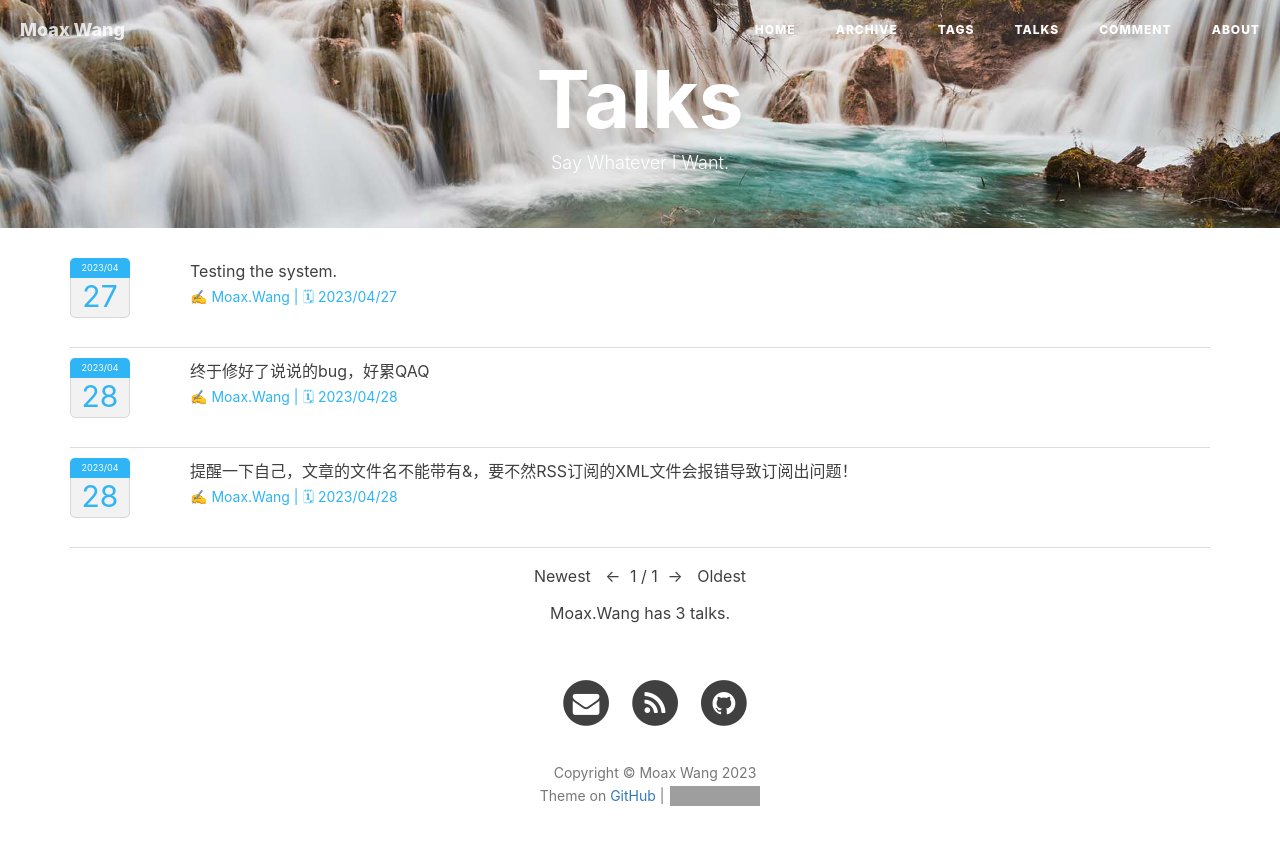
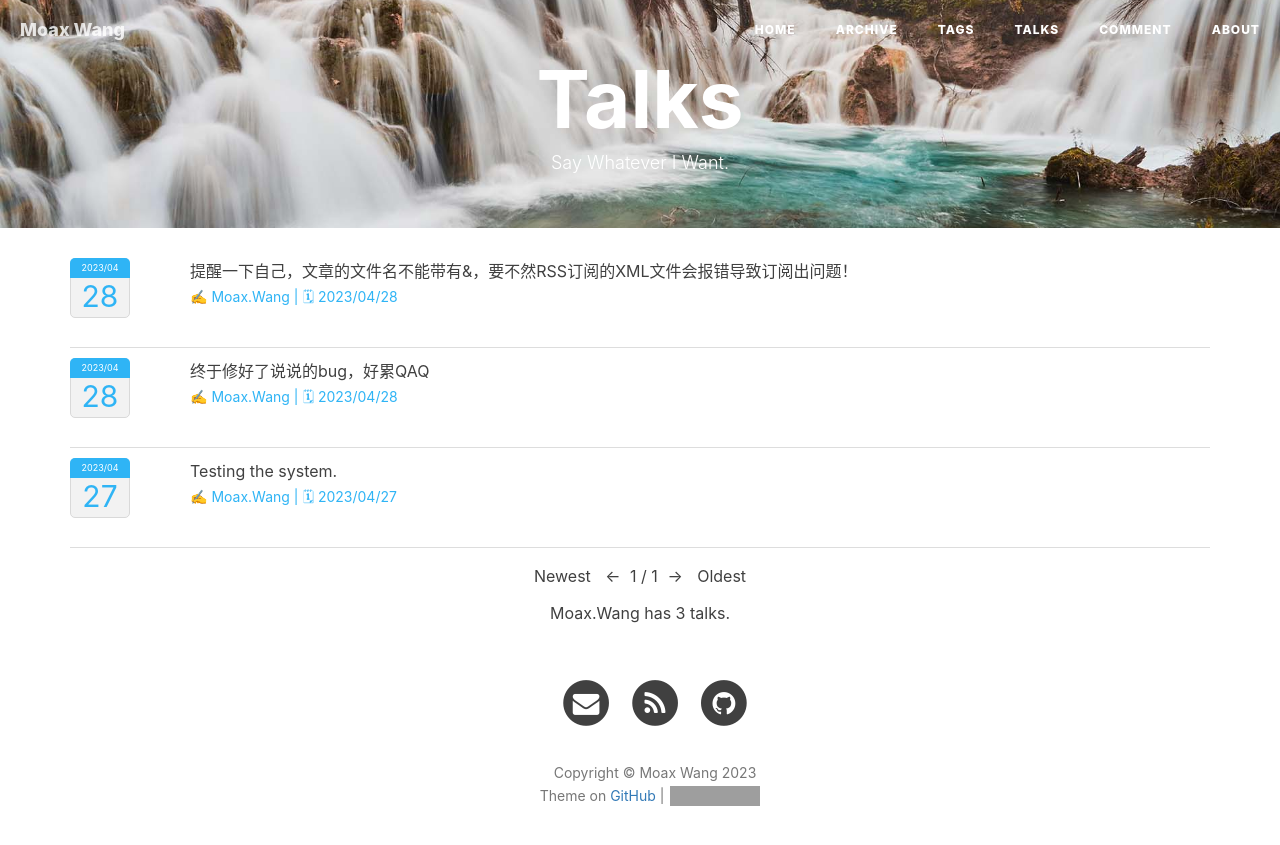
Before and after one commit to WinchellWang/winchellwang.github.io, a Jekyll site: the page built from 3talk.html, in a window 1280 px wide. Shown: the top 845 px of the page. Built offline with Jekyll 4.4.1, drawn with Linux system fonts in a browser that asks for light colours; nearby versions of some CDN libraries; comment, search, counter and statistics services are not loaded; grey boxes are pictures that could not be loaded.

```diff
--- a/_data/talks.yml
+++ b/_data/talks.yml
@@ -1,11 +1,11 @@
-- mytalk: "Testing the system."    #说说内容
-  talkmonth: "2023/04"    #年月格式‘2019年10’
-  talkday: "27"    #日期‘日’
+- mytalk: "提醒一下自己，文章的文件名不能带有&，要不然RSS订阅的XML文件会报错导致订阅出问题！"
+  talkmonth: "2023/04"
+  talkday: "28"
 
 - mytalk: "终于修好了说说的bug，好累QAQ"
   talkmonth: "2023/04"
   talkday: "28"
 
-- mytalk: "提醒一下自己，文章的文件名不能带有&，要不然RSS订阅的XML文件会报错导致订阅出问题！"
-  talkmonth: "2023/04"
-  talkday: "28"
+- mytalk: "Testing the system."    #说说内容
+  talkmonth: "2023/04"    #年月格式‘2019年10’
+  talkday: "27"    #日期‘日’
```
